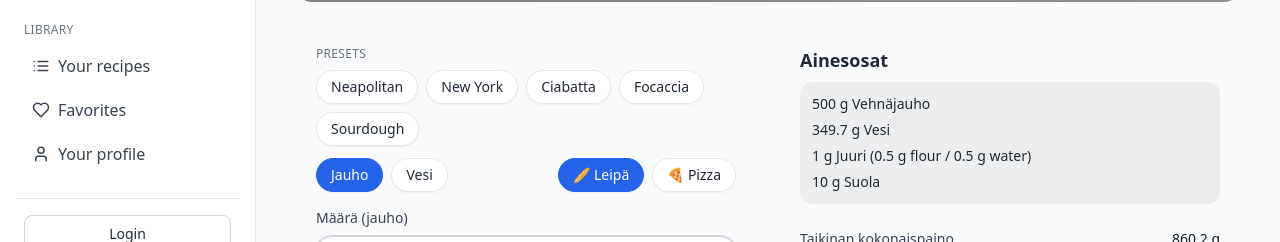
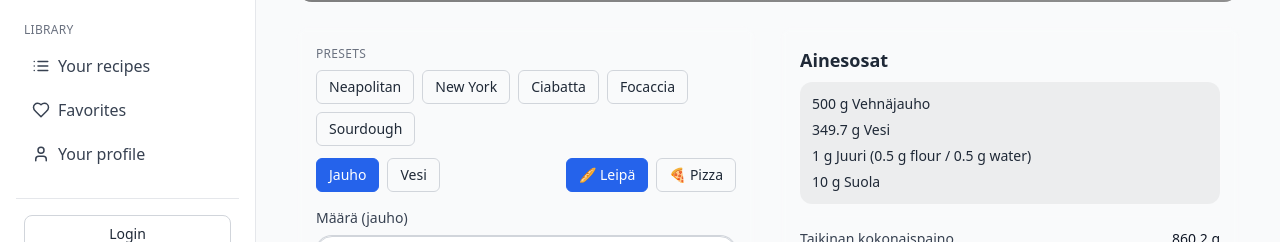
Before and after one commit to VilleJLehtola/Dough-calculator, a React (Vite) app: page /calculator in a window 1280 px wide. Shown: the part 364-606 px from the top of the page. Built offline with nearby package versions, Linux system fonts and the light colour scheme; no server answers; grey boxes are pictures that could not be loaded.

Commit message:
Update ToggleButton.jsx

```diff
--- a/src/components/common/ToggleButton.jsx
+++ b/src/components/common/ToggleButton.jsx
@@ -1,20 +1,20 @@
-// src/components/common/ToggleButton.jsx
-import React from "react";
+ export default function ToggleButton({
+   active = false,
+   className = '',
+   ...props
+ }) {
+   return (
 
-export default function ToggleButton({ active, onClick, children, ariaPressed }) {
-  return (
-    <button
-      type="button"
-      onClick={onClick}
-      aria-pressed={ariaPressed ?? active}
-      className={`px-3.5 py-1.5 rounded-full text-sm transition
-        border shadow-sm
-        focus:outline-none focus-visible:ring-2 focus-visible:ring-blue-500
-        ${active
-          ? "bg-blue-600 text-white border-blue-600 hover:bg-blue-700"
-          : "bg-white border-gray-200 text-gray-800 hover:bg-gray-50 dark:bg-gray-800 dark:border-gray-700 dark:text-gray-200 dark:hover:bg-gray-700"}`}
-    >
-      {children}
-    </button>
-  );
-}
+  <button
+     aria-pressed={active}
+       className={[
+         'px-3 py-1.5 rounded-md text-sm border transition',
+         active
+           ? 'bg-blue-600 text-white border-blue-600'
+           : 'border-gray-300 dark:border-slate-600 hover:bg-gray-50 dark:hover:bg-slate-700 text-gray-800 dark:text-gray-200',
+         className,
+       ].join(' ')}
+       {...props}
+     />
+   );
+ }
```
